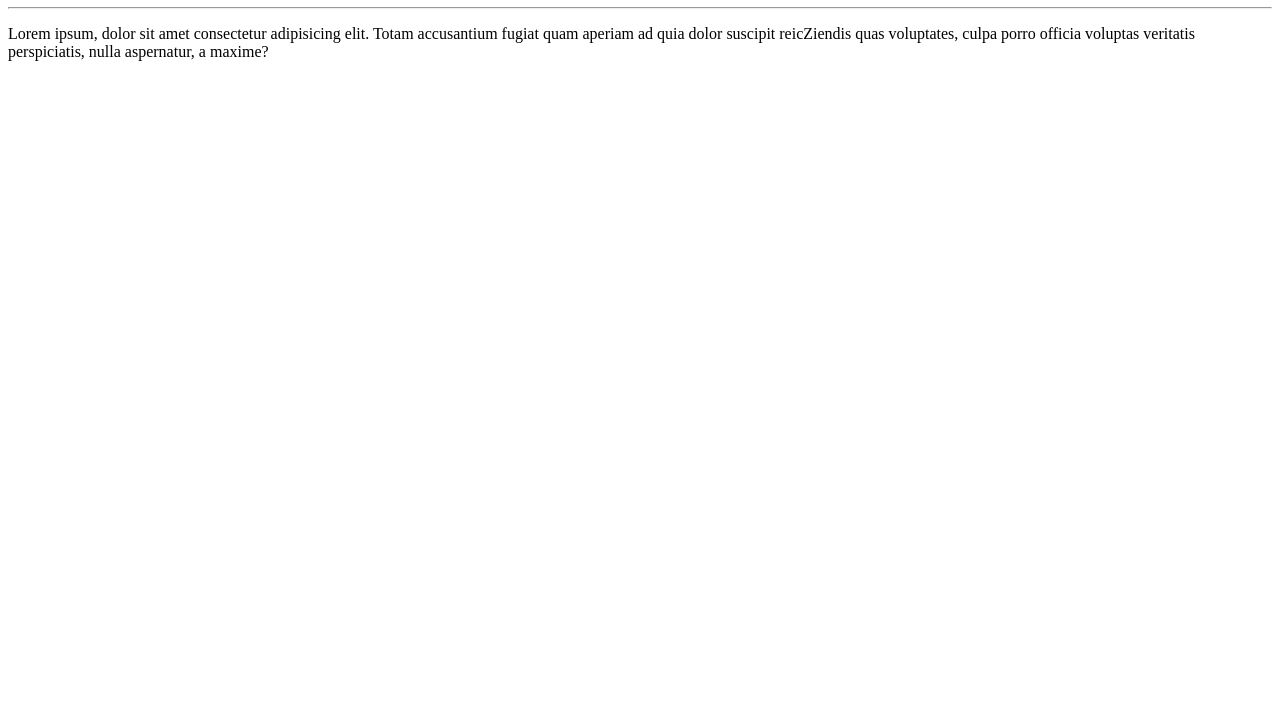
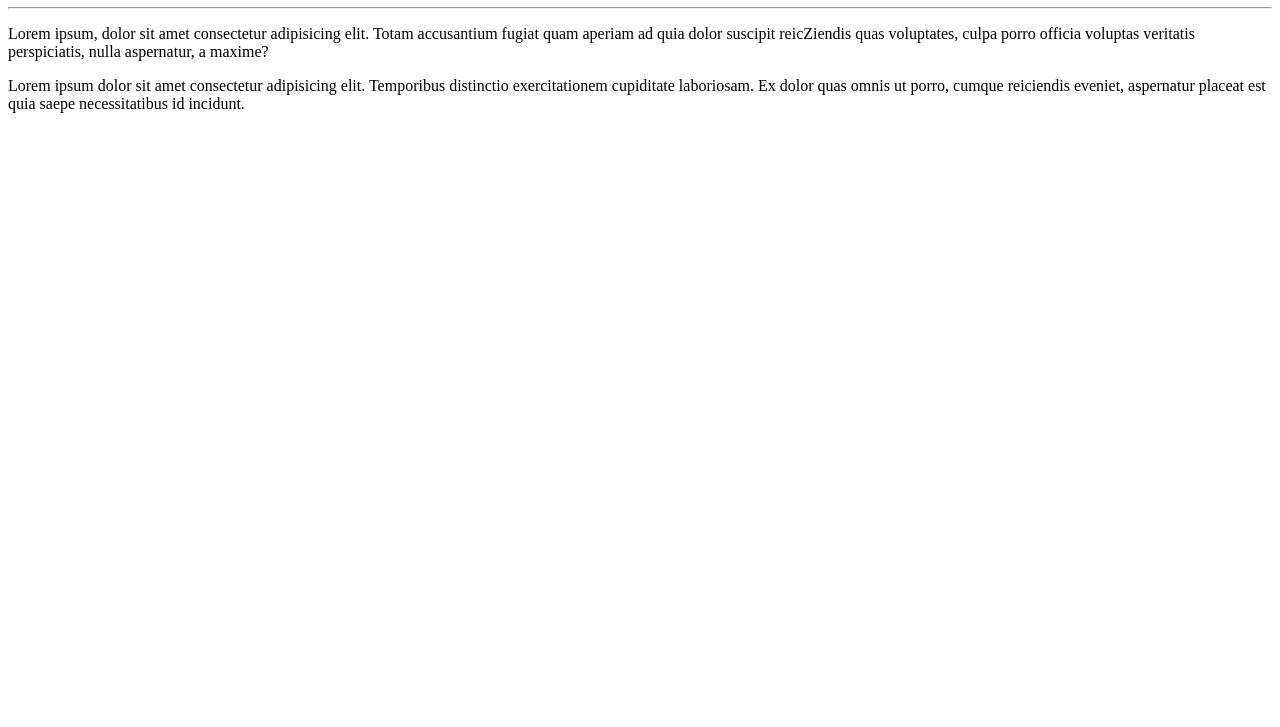
Before and after one commit to RodLAndrade/Curso-em-Video-Git-e-GitHub, a plain HTML site: page site-exemplo/index.html in a window 1280 px wide. Shown: the part 73-800 px from the top of the page. Drawn offline with Linux system fonts and the light colour scheme.

Commit message:
Novo paragrafo

```diff
--- a/site-exemplo/index.html
+++ b/site-exemplo/index.html
@@ -9,5 +9,6 @@
     <h1>Olá, Mundo!</h1>
     <hr>
     <p>Lorem ipsum, dolor sit amet consectetur adipisicing elit. Totam accusantium fugiat quam aperiam ad quia dolor suscipit reicZiendis quas voluptates, culpa porro officia voluptas veritatis perspiciatis, nulla aspernatur, a maxime?</p>
+    <p>Lorem ipsum dolor sit amet consectetur adipisicing elit. Temporibus distinctio exercitationem cupiditate laboriosam. Ex dolor quas omnis ut porro, cumque reiciendis eveniet, aspernatur placeat est quia saepe necessitatibus id incidunt.</p>
 </body>
 </html>
```
